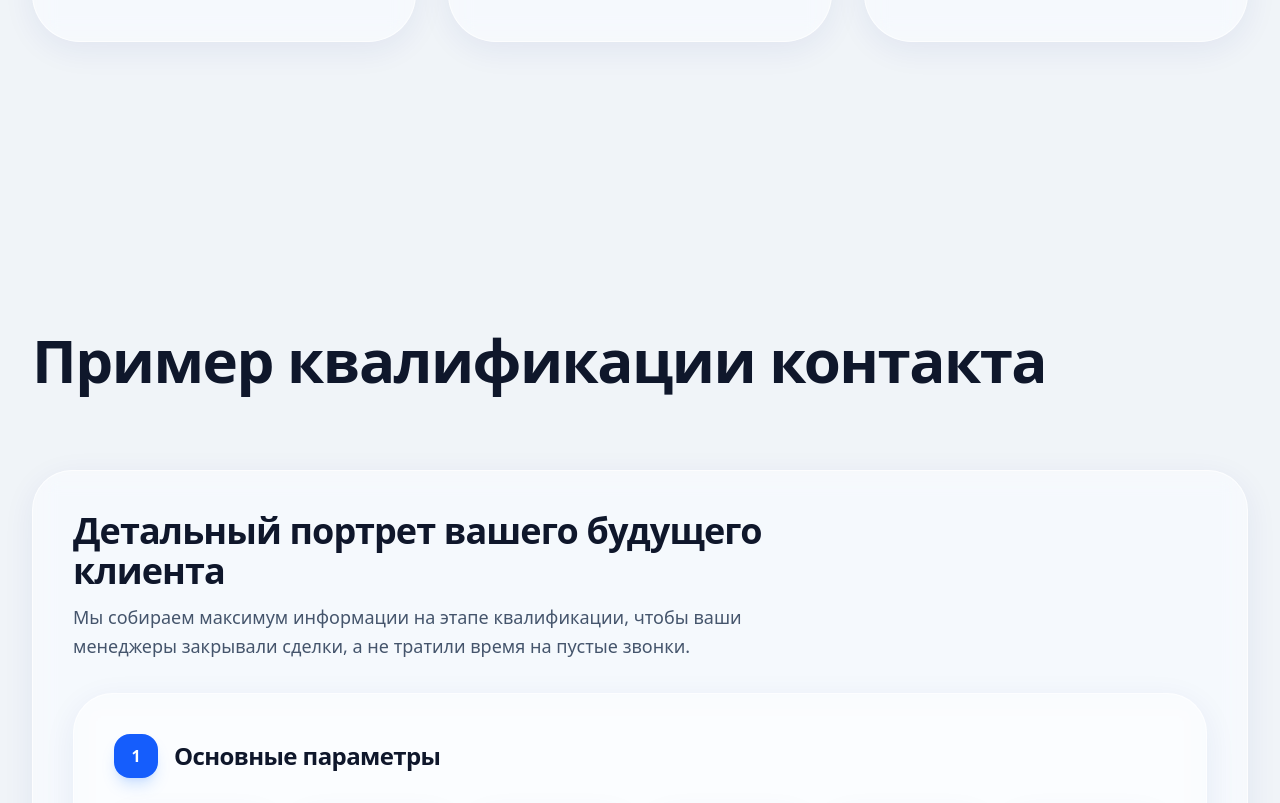
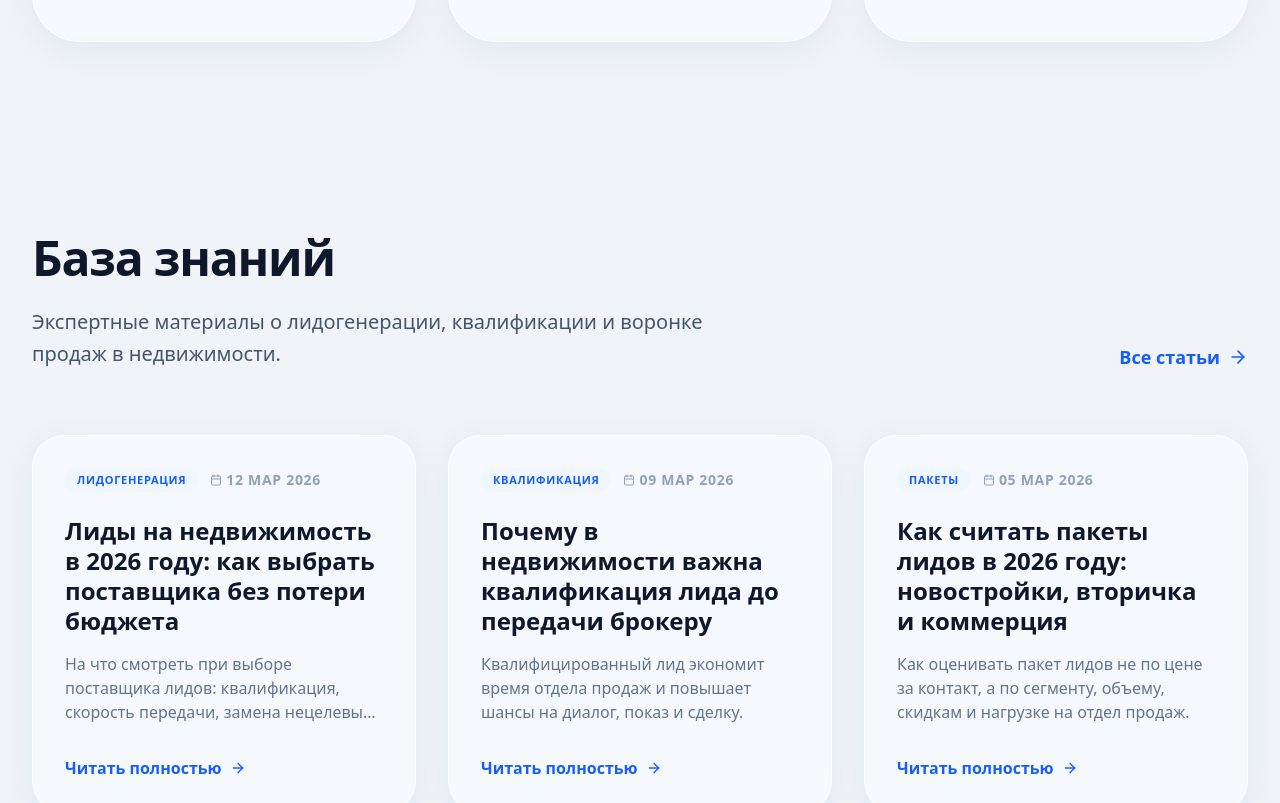
Before and after one commit to Maksimka7878/dmlead, a React (Vite) app: page / in a window 1280 px wide. Shown: the part 5897-6700 px from the top of the page. Built offline with nearby package versions, Linux system fonts and the light colour scheme.

Commit message:
Fix blog navigation and add blog preview section to homepage

```diff
--- a/components/Layout.tsx
+++ b/components/Layout.tsx
@@ -1,5 +1,5 @@
 import React, { useEffect, useState } from 'react';
-import { Outlet, useLocation } from 'react-router-dom';
+import { Link, Outlet, useLocation } from 'react-router-dom';
 import { Send, Menu, X, Check, ArrowUpRight, Layers3, CalendarClock, Clock3, Building2, CreditCard, MapPin, Square, BedDouble, ClipboardList, Sparkles, Coins, ChevronDown, User } from 'lucide-react';
 
 const TELEGRAM_URL = 'https://t.me/DMitryLeads';
@@ -142,12 +142,12 @@ const Layout = () => {
                             : 'bg-transparent px-6 py-5 w-full max-w-6xl'}
                     `}>
 
-                        <a href="/" className="flex items-center gap-3 group cursor-pointer">
+                        <Link to="/" className="flex items-center gap-3 group cursor-pointer">
                             {/* Logo Text */}
                             <span className={`font-black tracking-tighter text-slate-900 transition-all duration-300 uppercase ${scrolled ? 'text-3xl' : 'text-[2.2rem]'}`}>
                                 DM<span className="text-blue-600 mx-[1px]">.</span>LEADS
                             </span>
-                        </a>
+                        </Link>
 
                         {/* Desktop Links */}
                         <div className={`hidden md:flex items-center space-x-1 text-base font-semibold text-slate-600 ${scrolled ? 'mx-4' : 'mx-auto'}`}>
@@ -163,9 +163,9 @@ const Layout = () => {
                                     </a>
                                 );
                             })}
-                            <a href="/articles" className="px-5 py-2.5 rounded-full hover:bg-white/50 hover:text-blue-600 transition-all relative group">
+                            <Link to="/articles" className="px-5 py-2.5 rounded-full hover:bg-white/50 hover:text-blue-600 transition-all relative group">
                                 Блог
-                            </a>
+                            </Link>
                         </div>
 
                         <div className="flex items-center gap-4">
@@ -203,9 +203,9 @@ const Layout = () => {
                                 </a>
                             );
                         })}
-                        <a href="/articles" onClick={() => setMobileMenuOpen(false)} className="p-4 rounded-2xl bg-white/50 border border-white/60 text-slate-800 shadow-sm hover:scale-95 transition-transform">
+                        <Link to="/articles" onClick={() => setMobileMenuOpen(false)} className="p-4 rounded-2xl bg-white/50 border border-white/60 text-slate-800 shadow-sm hover:scale-95 transition-transform">
                             Блог
-                        </a>
+                        </Link>
                         <a href={TELEGRAM_URL} target="_blank" rel="noreferrer" className="bg-blue-600 text-white py-4 rounded-2xl mt-4 shadow-xl shadow-blue-500/30">Написать в Telegram</a>
                     </div>
                 </div>
@@ -393,7 +393,7 @@ const Layout = () => {
 
                             <div className={`overflow-hidden transition-all duration-500 ease-in-out ${expandedLeads.has('olga') ? 'max-h-[800px] opacity-100 mt-6' : 'max-h-0 opacity-0'}`}>
                                 <div className="space-y-4 text-slate-700 leading-relaxed text-[15px] pt-2 border-t border-emerald-100/50">
-                                    <p className="italic text-slate-500 text-sm mb-4">«Звонил Тимур, ваш личный ассистент, передала информацию:»</p>
+                                    <p className="italic text-slate-500 text-sm mb-4">«Звонил Тимур, ваш личный ассистент, передал информацию:»</p>
                                     <p><span className="font-bold text-slate-900">• Запрос:</span> 1-спальная квартира (70 м²) для себя в Центральном районе.</p>
                                     <p><span className="font-bold text-slate-900">• Бюджет:</span> <span className="text-emerald-700 font-bold">125–130 млн ₽</span>. Готова к сделке сразу.</p>
                                     <p><span className="font-bold text-slate-900">• Приоритеты:</span> Камерность, наличие паркинга. Отказалась от ЖК «Таганское».</p>
@@ -426,7 +426,7 @@ const Layout = () => {
 
                             <div className={`overflow-hidden transition-all duration-500 ease-in-out ${expandedLeads.has('maxim') ? 'max-h-[800px] opacity-100 mt-6' : 'max-h-0 opacity-0'}`}>
                                 <div className="space-y-4 text-slate-700 leading-relaxed text-[15px] pt-2 border-t border-purple-100/50">
-                                    <p className="italic text-slate-500 text-sm mb-4">«Звонил Тимур, ваш личный ассистент, передала информацию:»</p>
+                                    <p className="italic text-slate-500 text-sm mb-4">«Звонил Тимур, ваш личный ассистент, передал информацию:»</p>
                                     <p><span className="font-bold text-slate-900">• Цель:</span> Перепродажа до получения ключей (бизнес- и премиум-класс, стадия pre-sale).</p>
                                     <p><span className="font-bold text-slate-900">• Объект:</span> Евро-двушки (40–50 м²) в локациях ЗАО, СЗАО, САО.</p>
                                     <p><span className="font-bold text-slate-900">• Бюджет:</span> <span className="text-purple-700 font-bold">до 40 млн ₽ за лот</span>. 100% наличные.</p>
--- a/pages/HomePage.tsx
+++ b/pages/HomePage.tsx
@@ -1,5 +1,7 @@
 import React from 'react';
-import { PhoneCall, Check, MessageCircleQuestionMark, Send, UserX, ClipboardCheck, Zap } from 'lucide-react';
+import { PhoneCall, Check, MessageCircleQuestionMark, Send, UserX, ClipboardCheck, Zap, BookOpen, Calendar, ArrowRight } from 'lucide-react';
+import { Link } from 'react-router-dom';
+import { ARTICLES } from '../data/articles';
 import { PRICING_DATA, GUARANTEES, PROCESS_STEPS } from '../constants';
 import SEO from '../components/SEO';
 import Calculator from '../components/Calculator';
@@ -278,6 +280,55 @@ const HomePage = () => {
                     </div>
                 </div>
             </section>
+
+            {/* Blog Preview Section */}
+            <section className="py-24 relative overflow-hidden">
+                <div className="max-w-7xl mx-auto px-4 sm:px-6 lg:px-8">
+                    <div className="flex flex-col md:flex-row md:items-end justify-between mb-16 gap-6">
+                        <div className="max-w-2xl">
+                            <h2 className="text-4xl md:text-5xl font-black text-slate-900 mb-6 tracking-tight">База знаний</h2>
+                            <p className="text-xl text-slate-600 font-medium leading-relaxed">
+                                Экспертные материалы о лидогенерации, квалификации и воронке продаж в недвижимости.
+                            </p>
+                        </div>
+                        <Link
+                            to="/articles"
+                            className="inline-flex items-center gap-2 text-blue-600 hover:text-blue-700 font-bold text-lg transition-colors group"
+                        >
+                            Все статьи
+                            <ArrowRight className="w-5 h-5 group-hover:translate-x-1 transition-transform" />
+                        </Link>
+                    </div>
+
+                    <div className="grid grid-cols-1 md:grid-cols-2 lg:grid-cols-3 gap-8">
+                        {ARTICLES.slice(0, 3).map((article) => (
+                            <Link
+                                key={article.id}
+                                to="/articles"
+                                className="group relative liquid-glass rounded-[2rem] p-8 hover:-translate-y-1 transition-all duration-300 flex flex-col h-full bg-white/40 border-white/60 shadow-sm"
+                            >
+                                <div className="flex items-center gap-3 text-sm font-bold text-slate-400 mb-6 uppercase tracking-wider">
+                                    <span className="bg-blue-50 text-blue-600 px-3 py-1 rounded-full uppercase text-[11px]">{article.category}</span>
+                                    <div className="flex items-center gap-1">
+                                        <Calendar className="w-3 h-3" />
+                                        {article.date}
+                                    </div>
+                                </div>
+                                <h3 className="text-2xl font-bold text-slate-900 mb-4 group-hover:text-blue-600 transition-colors leading-tight">
+                                    {article.title}
+                                </h3>
+                                <p className="text-slate-500 font-medium mb-8 flex-grow line-clamp-3">
+                                    {article.summary}
+                                </p>
+                                <div className="flex items-center gap-2 text-blue-600 font-bold group-hover:gap-3 transition-all">
+                                    Читать полностью
+                                    <ArrowRight className="w-4 h-4" />
+                                </div>
+                            </Link>
+                        ))}
+                    </div>
+                </div>
+            </section>
         </>
     );
 };
```
